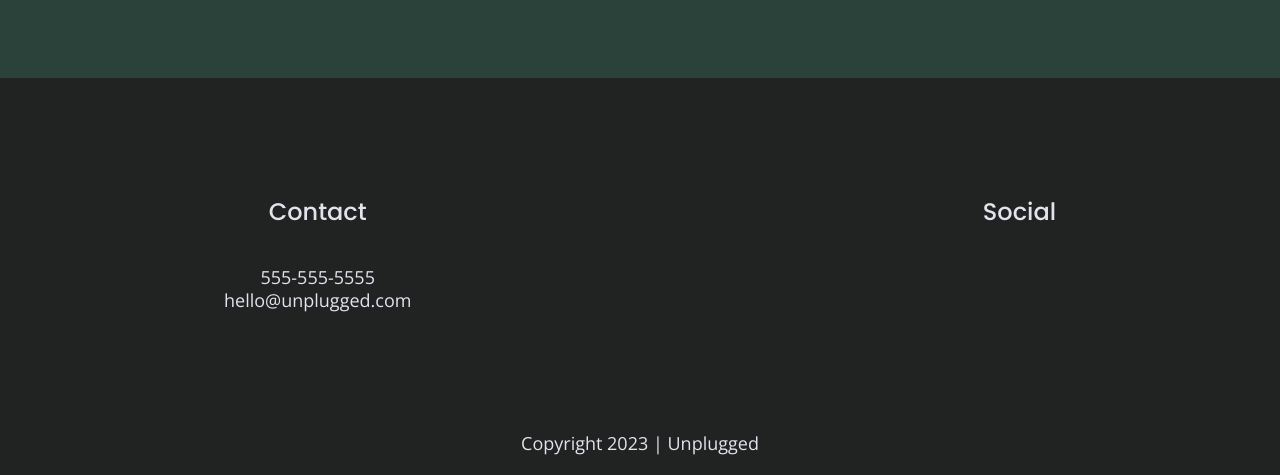
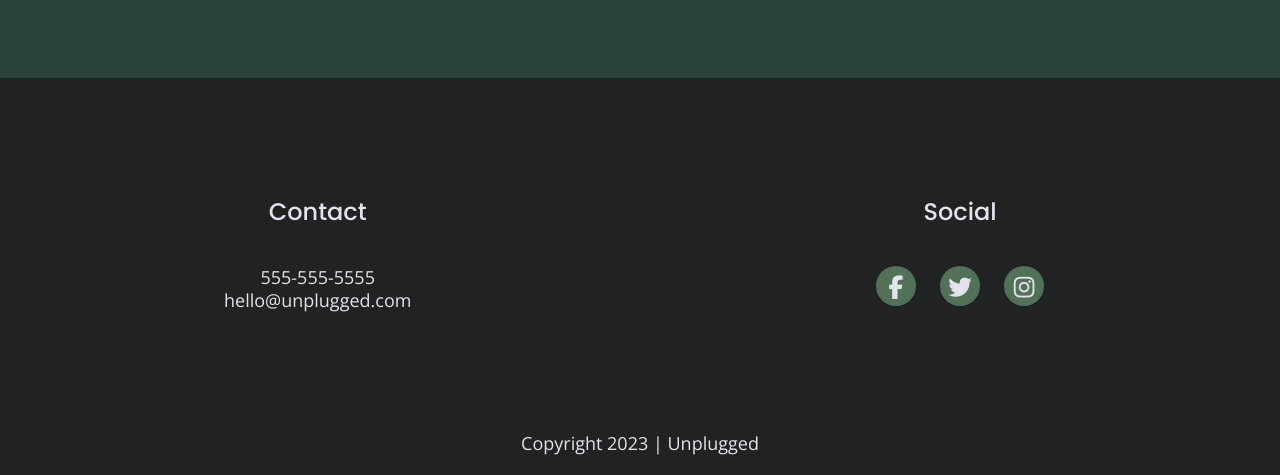
Before and after one commit to johnson-brandon/unplugged, a website built with Parcel: page index.html in a window 1280 px wide. Shown: the part 2492-2967 px from the top of the page. Built offline with nearby package versions, Linux system fonts and the light colour scheme.

Commit message:
Added footer icons and styling

```diff
--- a/css/main.css
+++ b/css/main.css
@@ -224,13 +224,20 @@ footer p {
 
 footer .social-icons {
   display: flex;
-  justify-content: center;
-  background-color: #527158;
+  justify-content: space-around;
 }
 
 footer .social-icons p {
   display: flex;
-  justify-content: space-around;
+  justify-content: center;
+  background-color: #527158;
+  border-radius: 25px;
+  width: 22%;
+}
+
+footer .social-icons i {
+  font-size: 1.3125em;
+  padding: 10px;
 }
 
 footer .copyright {
@@ -649,6 +656,12 @@ footer p {
   line-height: 1.28571;
 }
 
+footer .social-icons p {
+  width: 40px;
+  height: 40px;
+  margin: 0 12px;
+}
+
 footer .copyright {
   width: 100%;
 }
--- a/index.html
+++ b/index.html
@@ -137,9 +137,12 @@
             <div class="social">
               <h4>Social</h4>
               <div class="social-icons">
-                <p><a href="https://www.facebook.com/skillcrush" target="_blank" rel="noopener"></a></p>
-                <p><a href="https://www.twitter.com/skillcrush" target="_blank" rel="noopener"></a></p>
-                <p><a href="https://www.instagram.com/skillcrush" target="_blank" rel="noopener"></a></p>
+                <p><a href="https://www.facebook.com/skillcrush" target="_blank" rel="noopener"><i class= "fab fa-facebook-f"></i></a>
+                </p>
+                <p><a href="https://www.twitter.com/skillcrush" target="_blank" rel="noopener"><i class="fab fa-twitter"></i></a>
+                </p>
+                <p><a href="https://www.instagram.com/skillcrush" target="_blank" rel="noopener"><i class ="fab fa-instagram" ></i></a>
+                </p>
               </div>
             </div>
         </div>
```
